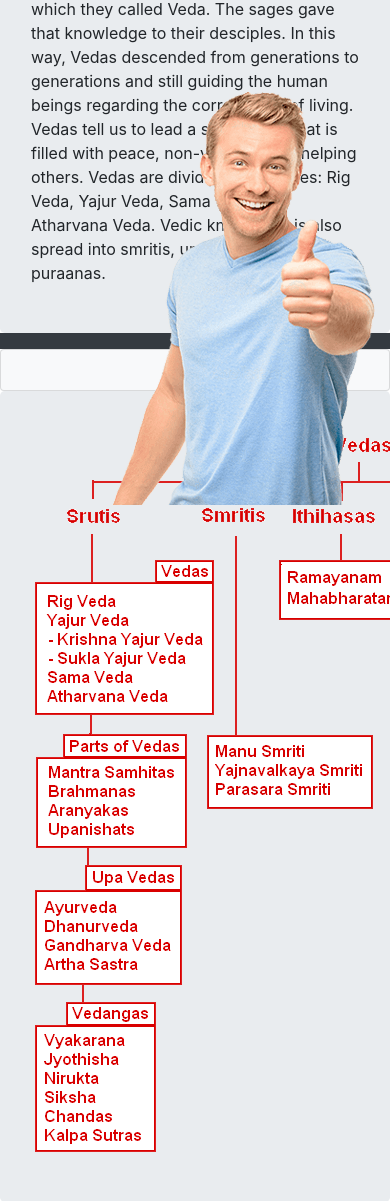
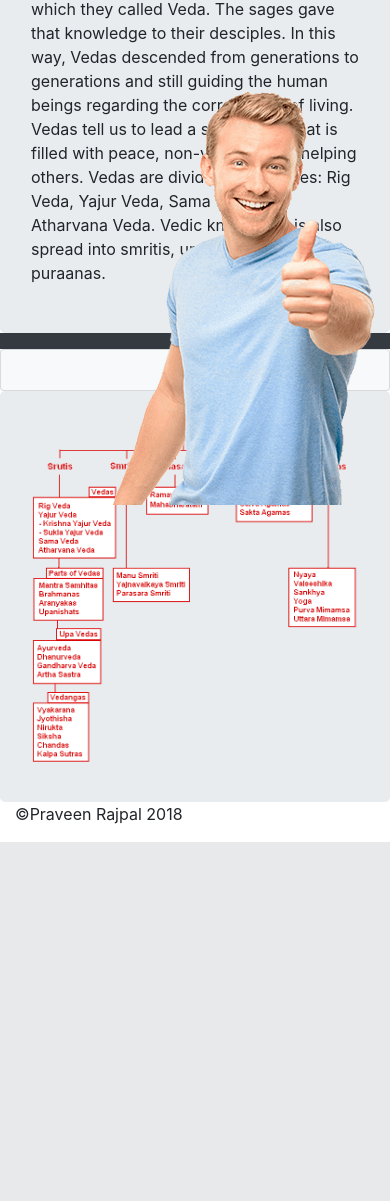
Before and after one commit to praveenrajpal/my-first-blog, a Django app: page / in a window 390 px wide; the page is wider, and only the part inside the window is pictured. Shown: the part 339-1540 px from the top of that part. After the commit the page ends 1181 px from the top of that part, so only its background shows below. Run offline with Django 3.2, Linux system fonts and the light colour scheme; data that the repository does not hold is empty; some libraries are stand-ins or nearby versions.

Commit message:
Fixed Responsive mobile screen issue

```diff
--- a/blog/templates/blog/base.html
+++ b/blog/templates/blog/base.html
@@ -99,12 +99,12 @@
 </main>
 <div class="jumbotron" style="margin-bottom: 0rem;">
     <div class="container">
-        <img src="{% static '/images/hindu-vedas.gif' %} " class="rounded mx-auto d-block" alt="...">
+        <img src="{% static '/images/hindu-vedas.gif' %} " class="img-fluid rounded mx-auto d-block" alt="...">
     </div>
 </div>
 
     <div class="container">
-        <img class=" fixed-bottom float-right " src="{% static '/images/thumbsup.png' %} " alt="">
+        <img class=" img-fluid fixed-bottom float-right " src="{% static '/images/thumbsup.png' %} " alt="">
     </div>
 
 <footer class="container">
--- a/mysite/settings.py
+++ b/mysite/settings.py
@@ -25,7 +25,7 @@ SECRET_KEY = '(mog&gk9+62qsfokzh#-m^dy5%scqhhi+-zz8q50h*e^or2(vu'
 # SECURITY WARNING: don't run with debug turned on in production!
 DEBUG = True
 
-ALLOWED_HOSTS = ['127.0.0.1', '.pythonanywhere.com']
+ALLOWED_HOSTS = ['127.0.0.1', '.pythonanywhere.com', '192.168.31.34']
 
 
 # Application definition
```
